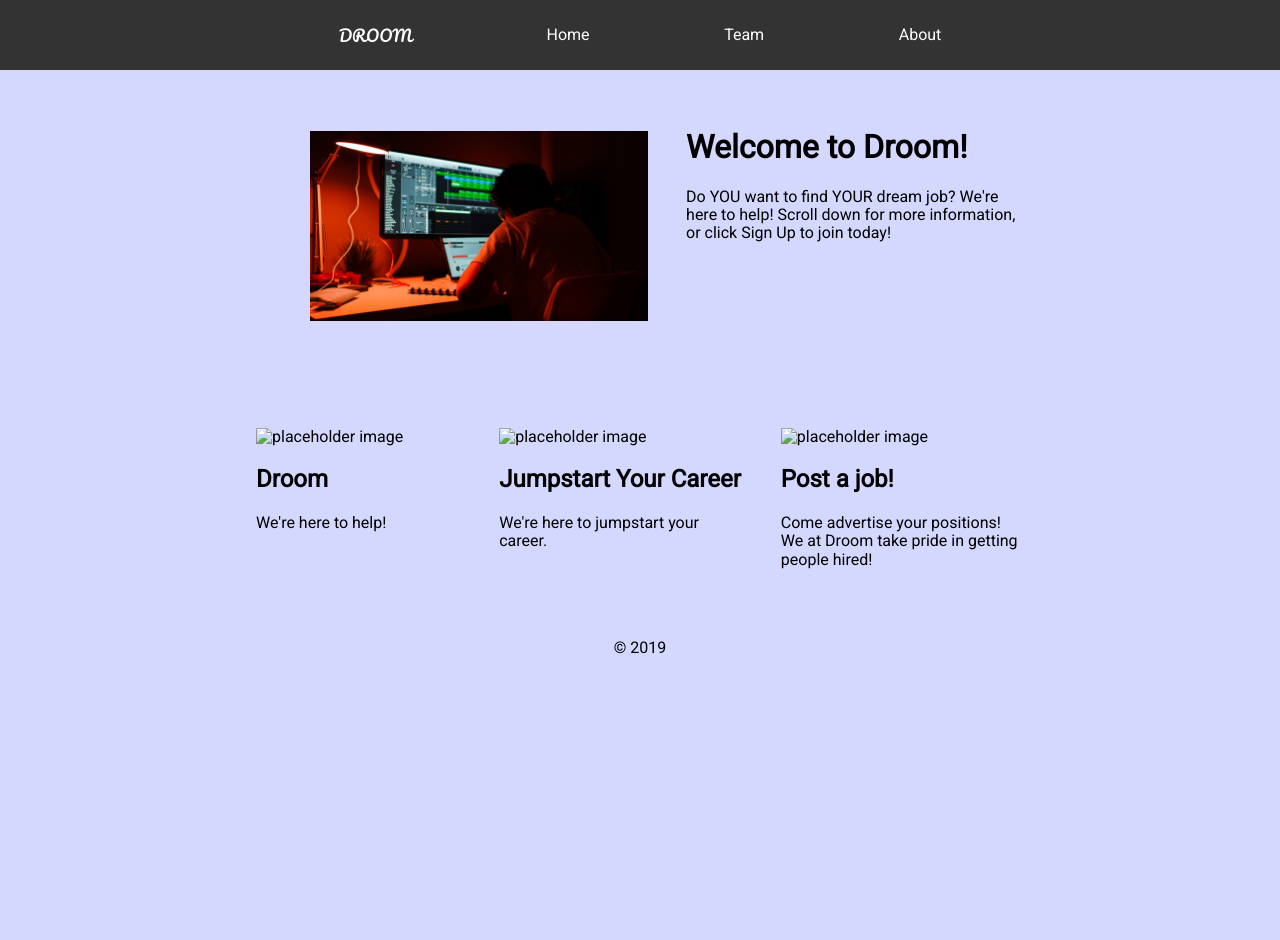
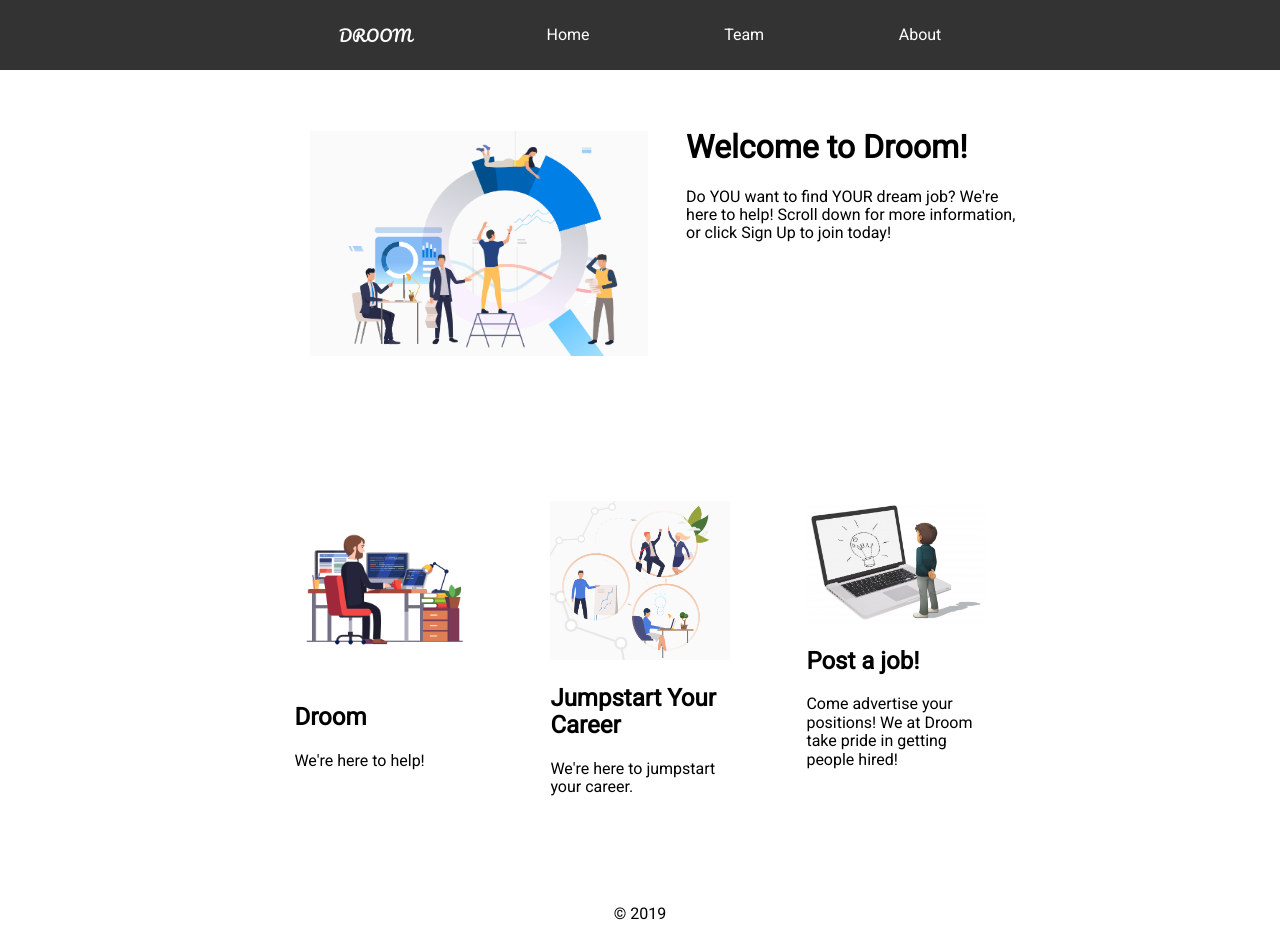
Before and after one commit to anders529/Marketing-Page, a plain HTML site: page index.html in a window 1280 px wide. Before the commit the page ends 800 px from the top, so only its background shows below. Drawn offline with Linux system fonts and the light colour scheme.

Commit message:
changed and added images to mainpage

```diff
--- a/index.html
+++ b/index.html
@@ -23,7 +23,7 @@
     <div class="container">
     <section class="main">
         <div class="image">
-            <img src="img/jimbo.jpg" alt="image of our brand">
+            <img src="img/21430.jpg" alt="image of our brand">
         </div>
         <div class="content1">
             <h1>Welcome to Droom!</h1>
@@ -35,17 +35,17 @@
     </div>
     <section class="info">
         <div class="droom-info">
-            <img src="#" alt="placeholder image">
+            <img class="droominfimg" src="img/693.jpg" alt="placeholder image">
             <h2 class="cursive">Droom</h2>
             <p>We're here to help!</p>
         </div>
         <div class="stuff">
-            <img src="#" alt="placeholder image">
+            <img class="stuffimg" src="img/20617.jpg" alt="placeholder image">
             <h2>Jumpstart Your Career</h2>
             <p>We're here to jumpstart your career.</p>
         </div>
         <div class="more-stuff">
-            <img src="#" alt="placeholder image">
+            <img class="moreimg" src="img/35665.jpg" alt="placeholder image">
             <h2>Post a job!</h2>
             <p>Come advertise your positions! We at Droom take pride in getting people hired!</p>
         </div>
--- a/less/custom.less
+++ b/less/custom.less
@@ -1,5 +1,5 @@
 body {
-    background-color: @main-bg;
+    // background-color: @main-bg;
     font-family: 'Roboto', sans-serif;
 }
 .container {
@@ -49,13 +49,20 @@ body {
             }
         div {
             width: 33%;
+            padding: 5%;
+            .droominfimg {
+                width:100%;
+            }
+            .stuffimg {
+                width:100%;
+            }
+            .moreimg {
+                width: 100%;
+            }
             @media @mobile {
                 .flex-center();
                 width: 100%;
             }
-        }
-        .stuff {
-            padding-right: 5%;
         }
     }
     footer {
```
Also changed, not shown: css/index.css, img/20617.jpg (added), img/21430.jpg (added), img/35665.jpg (added), img/693.jpg (added).
